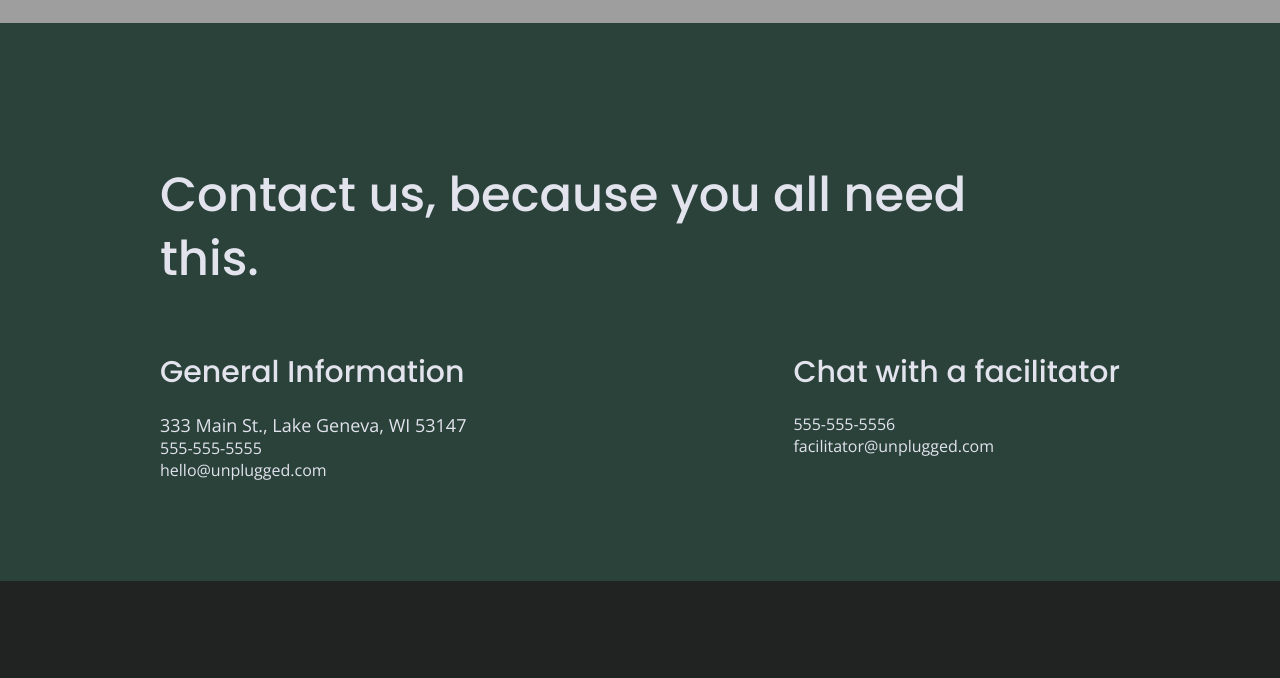
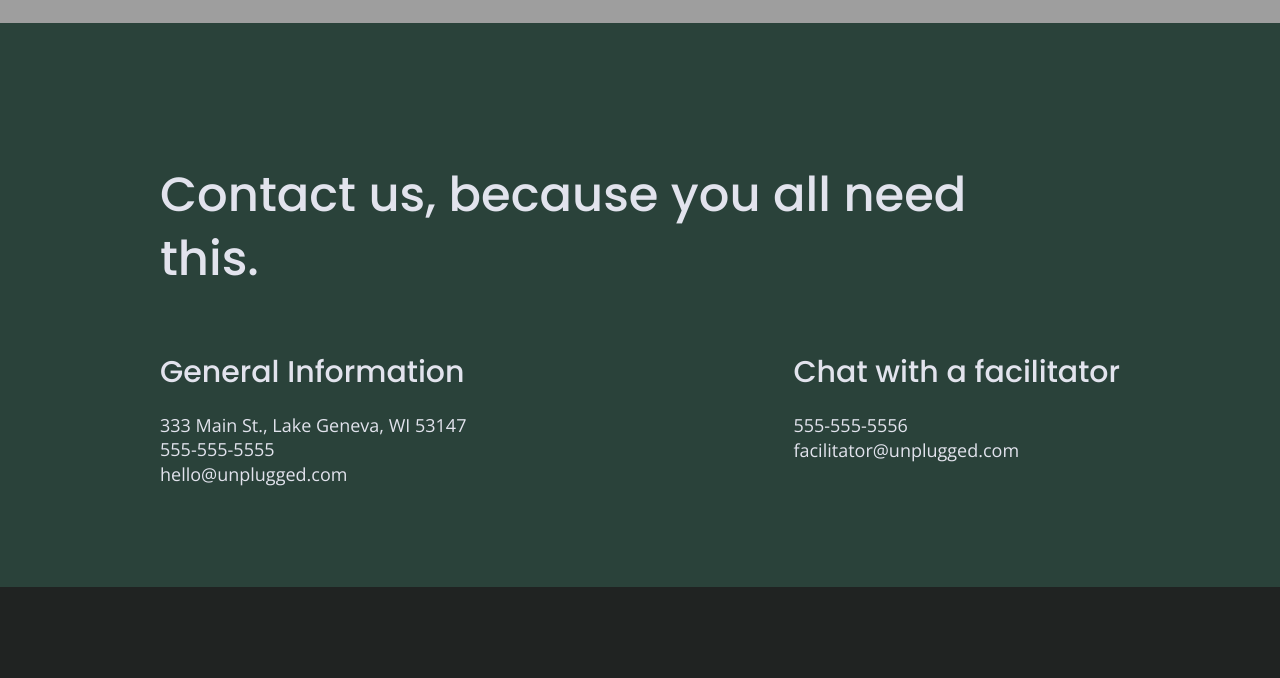
Before and after one commit to markie-m/unplugged-retreat, a website: page about/index.html in a window 1280 px wide. Shown: the part 1120-1798 px from the top of the page. Drawn offline with nearby package versions, Linux system fonts and the light colour scheme; grey boxes are pictures that could not be loaded.

Commit message:
Fixed some validation issues

```diff
--- a/about/index.html
+++ b/about/index.html
@@ -1,5 +1,5 @@
 <!doctype html>
-<html class="no-js" lang="">
+<html class="no-js" lang="en-US">
 
 <head>
   <meta charset="utf-8">
@@ -13,7 +13,8 @@
   <meta property="og:image" content="">
 
   <!-- Google Fonts -->
-  <link href="https://fonts.googleapis.com/css?family=Open+Sans:400,700|Poppins:500,700" rel="stylesheet">
+  <link rel="preconnect" href="https://fonts.gstatic.com">
+  <link href="https://fonts.googleapis.com/css2?family=Open+Sans:wght@400;700&family=Poppins:wght@500;700&display=swap" rel="stylesheet">
 
   <link rel="manifest" href="../site.webmanifest">
   <link rel="apple-touch-icon" href="../icon.png">
@@ -73,19 +74,23 @@
     <section class="contact-section">
       <div class="content-wrapper">
         <h2>Contact us, because you all need this.</h2>
-          <address class="contact-content">
+
             <div>
               <h4>General Information</h4>
+              <address class="contact-content">
               <p>333 Main St., Lake Geneva, WI 53147</p>
-              <a href="tel:5555555555">555-555-5555</a><br>
+              <a href="tel:5555555555">555-555-5555</a>
               <a href="mailto:hello@unplugged.com">hello@unplugged.com</a>
+              </address>
             </div>
             <div>
               <h4>Chat with a facilitator</h4>
-                <a href="tel:5555555556">555-555-5556</a><br>
+                <address class="contact-content">
+                <a href="tel:5555555556">555-555-5556</a>
                 <a href="mailto:facilitator@unplugged.com">facilitator@unplugged.com</a>
+                </address>
             </div>
-          </address>
+
           <!-- contact-content div ends -->
       </div> <!-- contact content wrapper ends -->
     </section>
@@ -99,7 +104,7 @@
             <h3>Contact</h3>
             <address>
               <a href="tel:5555555555">555-555-5555</a><br>
-              <a href="mailto:hello@unplugged.com">hello@unplugged.com</a></p>
+              <a href="mailto:hello@unplugged.com">hello@unplugged.com</a>
             </address>
           </div>
           <div class="social">
--- a/css/main.css
+++ b/css/main.css
@@ -430,6 +430,16 @@ input[type=button] {
   flex-flow: row wrap;
   background-color: #2a423a;
 }
+.contact-content {
+  display: flex;
+  /* flex-flow: row wrap;
+  justify-content: space-between; */
+  flex-direction: column;
+}
+.contact-content p,
+.contact-content a {
+  font-size: 0.875em;
+}
 
 .contact-content p {
   margin: 0;
@@ -720,10 +730,17 @@ input[type=button] {
     width: 80%;
   }
 
+  .contact-section .content-wrapper {
+    display: flex;
+    flex-flow: row wrap;
+    justify-content: space-between;
+  }
+
   .contact-content {
     display: flex;
     justify-content: space-between;
     align-items: flex-start;
+    flex-direction: column;
   }
 
   .contact-content h4 {
@@ -845,6 +862,11 @@ input[type=button] {
     font-size: 1.875em;
   }
 
+  .contact-content p,
+  .contact-content a {
+    font-size: 1.125em;
+  }
+
   /* ==========================================================================
   FAQ Page
   ========================================================================== */
```
Also changed, not shown: faq/index.html (+4 -3 lines), index.html (+5 -4 lines).
